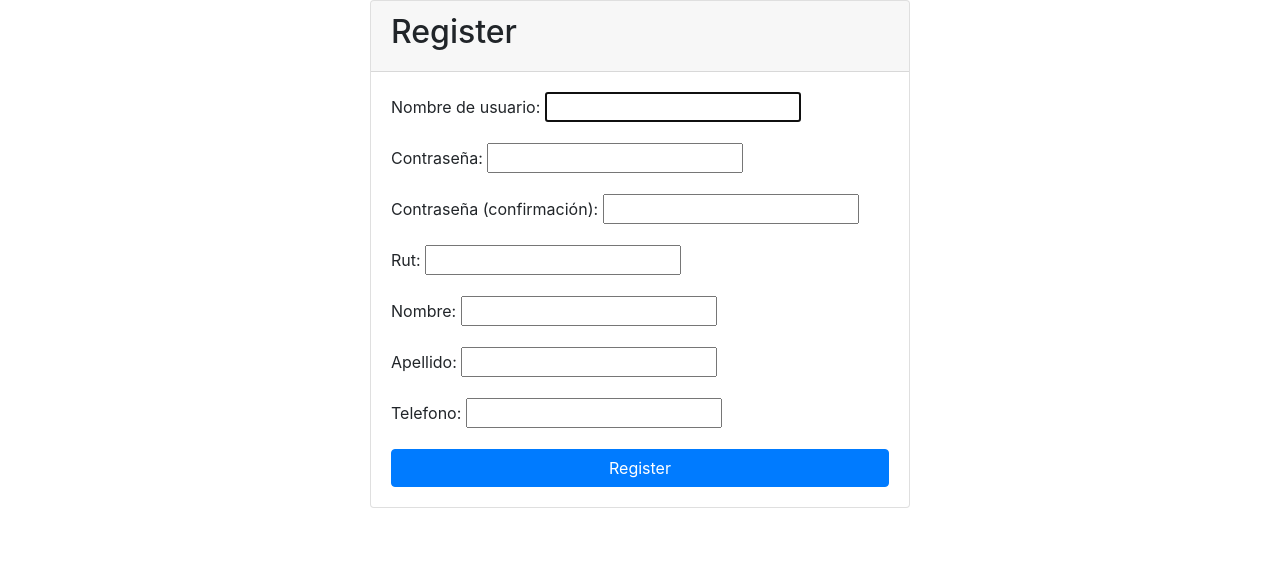
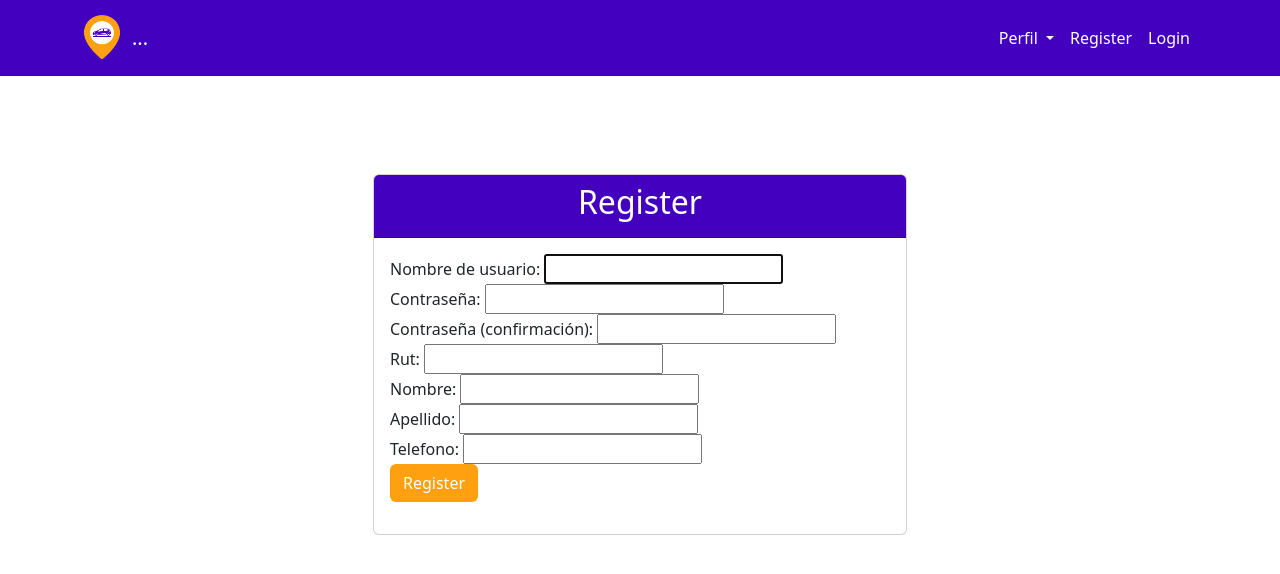
Before and after one commit to NicoSabandoff/Estacionamiento, a Django app: page /dueno_register/ in a window 1280 px wide. Shown: the top 574 px of the page. Run offline with Django 3.2, Linux system fonts and the light colour scheme; some libraries are stand-ins or nearby versions.

```diff
--- a/app/templates/accounts/dueno_register.html
+++ b/app/templates/accounts/dueno_register.html
@@ -1,24 +1,13 @@
-<!DOCTYPE html>
-<html lang="en">
+{% extends 'estacionamiento/base.html' %}
+{% load static %}
 
-<head>
-    <meta charset="UTF-8">
-    <meta name="viewport" content="width=device-width, initial-scale=1.0">
-    <meta http-equiv="X-UA-Compatible" content="ie=edge">
-    <link rel="stylesheet" href="https://stackpath.bootstrapcdn.com/bootstrap/4.1.1/css/bootstrap.min.css"
-        integrity="sha384-WskhaSGFgHYWDcbwN70/dfYBj47jz9qbsMId/iRN3ewGhXQFZCSftd1LZCfmhktB" crossorigin="anonymous">
-    <title>Demo Registration</title>
-</head>
-
-<body>
-
-    <section>
-        <div class="container">
+{% block content %}
+<div class="container mt-5">
     <div class="row">
         <div class="col-md-6 mx-auto">
-                    <div class="card">
-                        <div class="card-header text-black">
-                            <h2>Register</h2>
+            <div class="card" style="margin-top: 50px;">
+                <div class="card-header text-white" style="background-color: #4300BE; text-align: center;">
+                    <h2 style="color: white;">Register</h2>
                 </div>
                 <div class="card-body">
                     <form action="{% url 'dueno_register' %}" method="POST" novalidate>
@@ -32,17 +21,11 @@
                             {% endfor %}
                         </div>
                         {% endfor %}
-                                <input type="submit" value="Register" class="btn btn-block btn-primary">
-                        </div>
+                        <input type="submit" value="Register" class="btn btn-block">
                     </form>
                 </div>
             </div>
         </div>
     </div>
 </div>
-        </div>
-    </section>
-
-</body>
-
-</html>
+{% endblock %}
--- a/app/templates/estacionamiento/base.html
+++ b/app/templates/estacionamiento/base.html
@@ -16,11 +16,11 @@
 
     <nav class="navbar navbar-expand-lg">
         <div class="container">
-            <a class="navbar-brand" href="">
-                <img src="{% static 'img/Logo.png' %}" alt="Logo" width="40" height="50"
-                    class="d-inline-block align-text-top">
-                <span style="color: white;">Cliente</span>
+            <a class="navbar-brand" href="{% url 'index' %}">
+                <img src="{% static 'img/Logo.png' %}" alt="Logo" width="40" height="50" class="d-inline-block align-text-top">
+                <span style="color: white;">...</span>
             </a>
+
 
 
 
@@ -34,41 +34,33 @@
 
             <div class="collapse navbar-collapse justify-content-end" id="navbarNav">
                 <ul class="navbar-nav">
+
+                    <li class="nav-item dropdown">
+                        <a class="nav-link dropdown-toggle" href="#" id="navbarDropdownMenuLink" role="button" data-bs-toggle="dropdown" aria-expanded="false">
+                          Perfil
+                        </a>
+                        <ul class="dropdown-menu" aria-labelledby="navbarDropdownMenuLink">
+                          <li><a class="dropdown-item" href="#">Mi Perfil</a></li>
+                          <li><a class="dropdown-item" href="{% url 'arriendos' %}">Mis Arriendos</a></li>
+                          <li><a class="dropdown-item" href="#">Mis Reservas</a></li>
+                          <li><a class="dropdown-item" href="#">Ayuda</a></li>
+                        </ul>
+                      </li>
+
+                    {% if user.is_authenticated %}
                     <li class="nav-item">
-                        <a class="nav-link" href="#">Mi Perfil</a>
-                    </li>
-
-                    <!-- Mostrar "Mis Arriendos" solo a los dueños -->
-                    {% if user.is_authenticated and user.cliente %}
-                    <li class="nav-item">
-                        <a class="nav-link" href="{% url 'arriendos' %}">Mis Arriendos</a>
-                    </li>
-                {% endif %}
-
-
-                    <!-- Mostrar "Mis Reservas" solo a los clientes -->
-                    {% if user.is_authenticated and user.dueno %}
-                    <li class="nav-item">
-                        <a class="nav-link" href="{% url 'arriendos' %}">Mis Estacionamientos</a>
-                    </li>
-                {% endif %}
-
-                    <li class="nav-item">
-                        <a class="nav-link" href="#">Ayuda</a>
-                    </li>
-                    {% if user.is_authenticated%}
-                    <li class="nav-item">
-                    <a class="nav-link" href="{% url 'logout' %}">Logout</a>
+                        <a class="nav-link" href="{% url 'logout' %}">Logout</a>
                     </li>
                     {% else %}
                     <li class="nav-item">
-                    <a class="nav-link"  href="{% url 'register' %}">Register</a></li>
+                        <a class="nav-link" href="{% url 'register' %}">Register</a>
+                    </li>
                     <li class="nav-item">
-                    <a class="nav-link"  href="{% url 'login' %}">Login</a></li>
+                        <a class="nav-link" href="{% url 'login' %}">Login</a>
+                    </li>
                     {% endif %}
+                </ul>
 
-
-                </ul>
             </div>
         </div>
     </nav>
--- a/app/views.py
+++ b/app/views.py
@@ -69,7 +69,9 @@ def buscar(request):
         fecha_fin = request.POST.get('fecha_fin')
         hora_fin = request.POST.get('hora_fin')
 
-        # Resto de tu código...
+        estacionamientos_disponibles = None
+        horas_totales = None
+        costo_por_hora = None
 
         # Pasa la variable 'comunas' al contexto
         return render(request, 'estacionamiento/mostrar_estacionamiento.html', {
@@ -107,9 +109,6 @@ def confirmar_reserva(request, estacionamiento_id):
         hora_inicio = tz.localize(datetime.strptime(hora_inicio, '%Y-%m-%d %H:%M:%S'))
         fecha_fin = tz.localize(datetime.strptime(fecha_fin, '%Y-%m-%d %H:%M:%S'))
         hora_fin = tz.localize(datetime.strptime(hora_fin, '%Y-%m-%d %H:%M:%S'))
-
-
-
 
 
         print("Datos recuperados de la sesión:")
```
Also changed, not shown: app/templates/accounts/cliente_register.html (+6 -16 lines), app/templates/accounts/login.html (+7 -21 lines), app/templates/accounts/register.html (+8 -23 lines), app/migrations/0010_rename_fecha_inicio_arrendamiento_fecha_and_more.py (added), db.sqlite3. Lines whose indentation alone changed are shown as unchanged.
